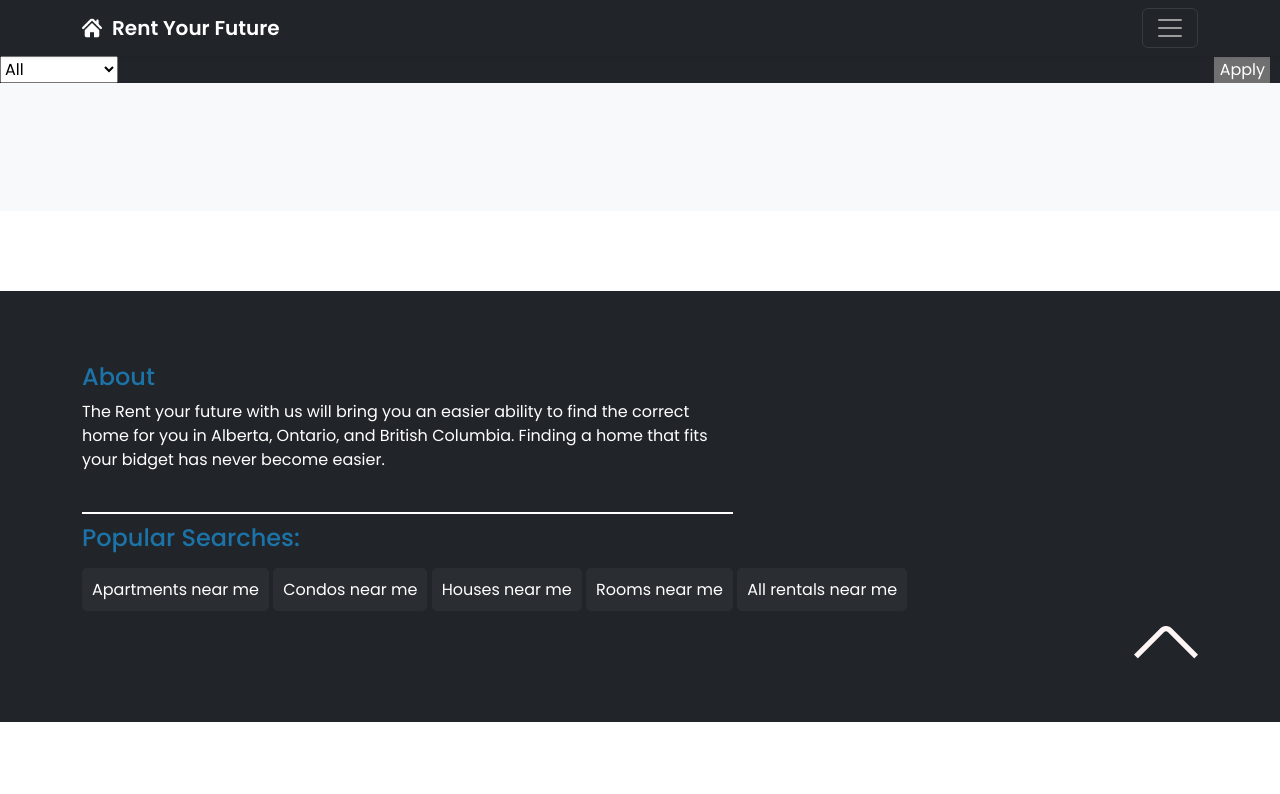
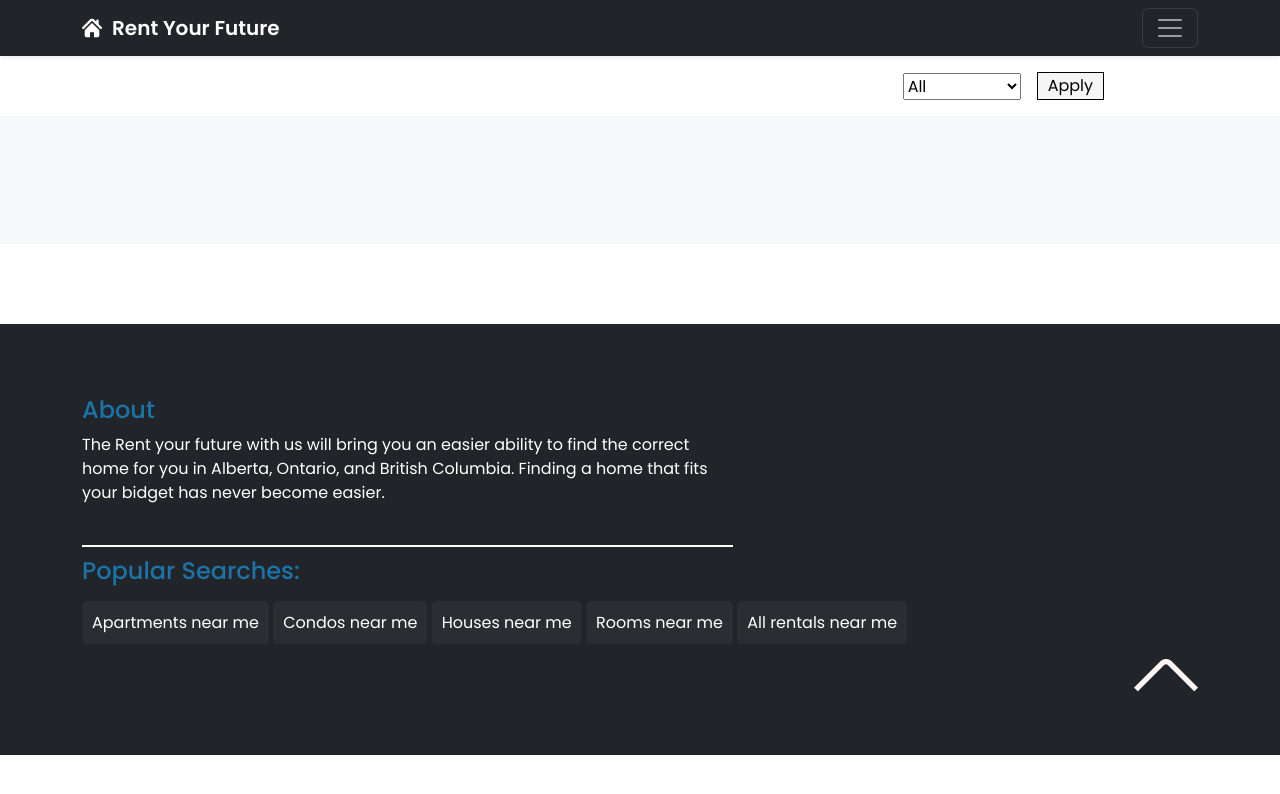
Before and after one commit to Daddy2424/final-project-web, a plain HTML site: page property.html in a window 1280 px wide. Drawn offline with nearby package versions, Linux system fonts and the light colour scheme; no server answers.

Commit message:
Update styles.css

```diff
--- a/styles.css
+++ b/styles.css
@@ -13,9 +13,20 @@ body{
   background-color: #343a40;
 }
 
-.singup-header-a,
+
 .singup-header-p{
   color: white;
+}
+.singup-header-a{
+  background: transparent;
+  color: white;
+  border: none;
+  text-decoration: underline;
+}
+
+.singup-header-a:hover{
+  color: blue;
+
 }
 
 .input-header-1,
@@ -243,8 +254,10 @@ padding-bottom: 0;
   /* Your provided styling for the filters */
   display: flex;
   align-items: center;
-  justify-content: space-between;
-  background-color: #212529;
+  justify-content: end;
+  gap: 1em;
+  margin-top: 1em;
+  margin-bottom: 1em;
 }
 
 #filters label {
@@ -259,11 +272,17 @@ padding-bottom: 0;
 }
 
 #filters button {
-  background-color: #707070;
+  background-color: whitesmoke;
+  color: black;
+  border: 1px solid black;
+  padding-right: 10px;
+  padding-left: 10px;
+  margin-right: 11em;
+  transition: .3s ease-in-out;
+}
+#filters button:hover{
+  background-color: black;
   color: white;
-  border: none;
-  padding-right: 5px;
-  margin-right: 10px;
 }
 
 
```
